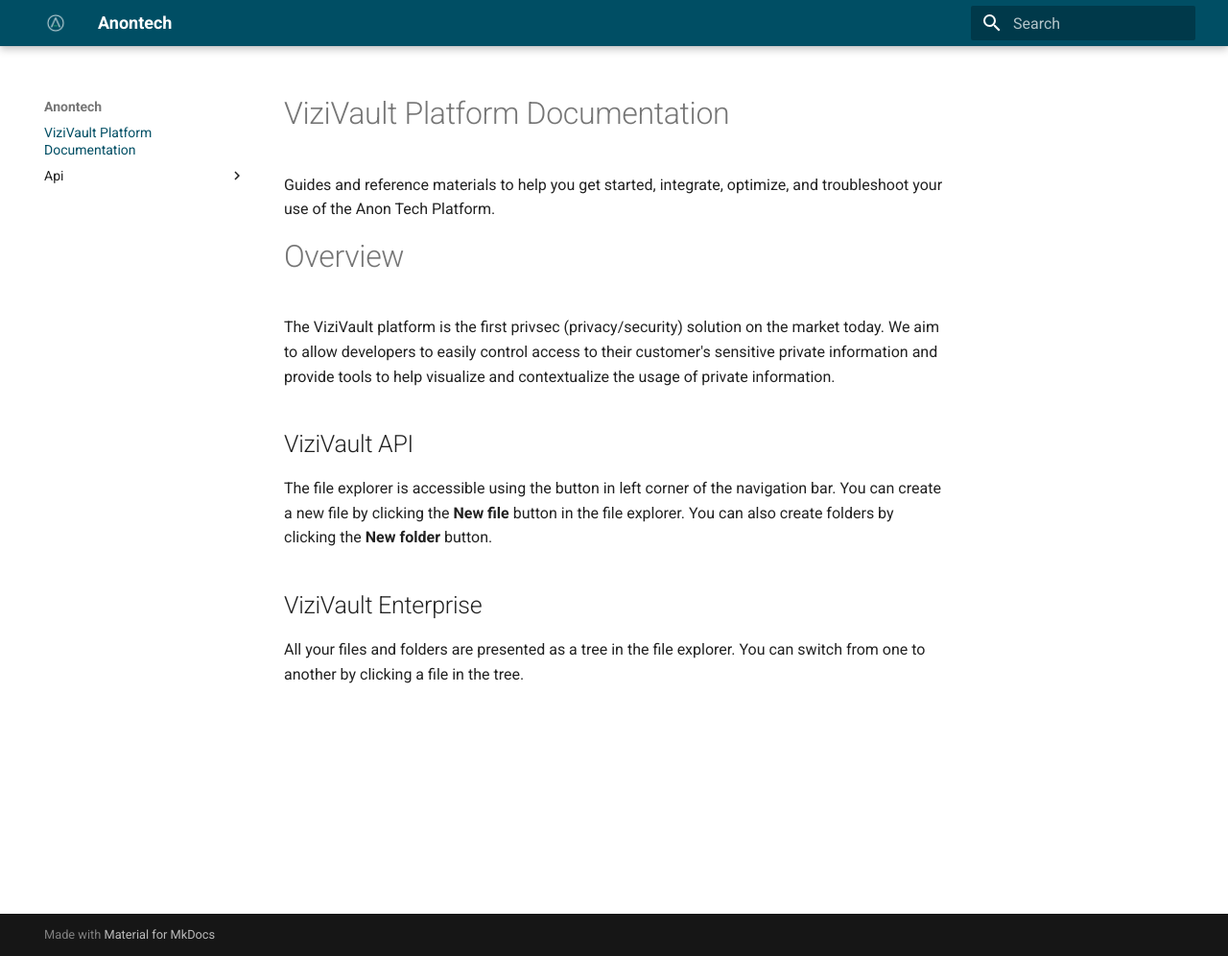
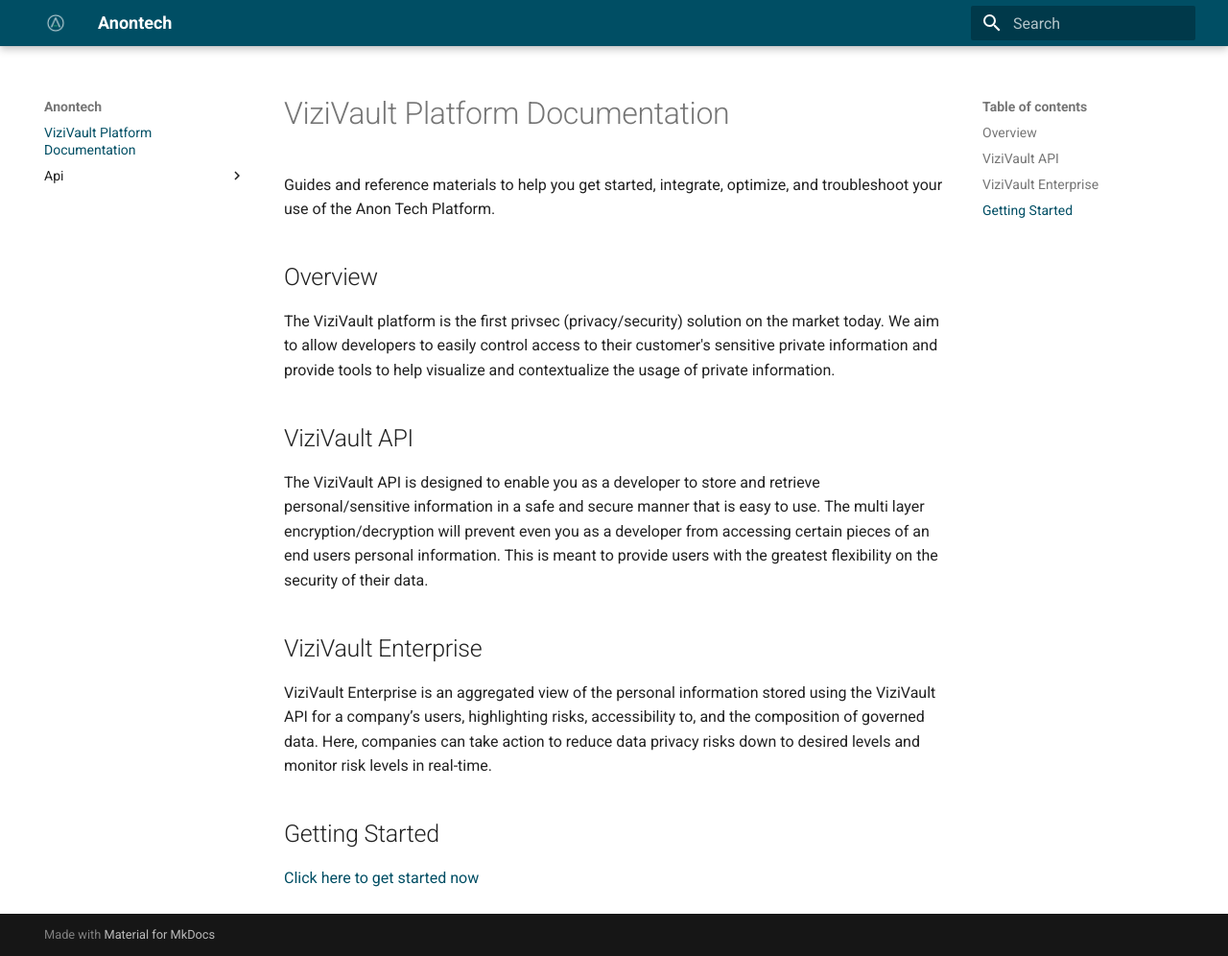
Before and after one commit to anontechnology/documentation, an MkDocs documentation site: the page built from docs/index.md, in a window 1280 px wide and 996 px high. Shown: the whole window at 96% size. Built offline with MkDocs 1.6.1 and Material for MkDocs 9.7.7, drawn with Linux system fonts in a browser that asks for light colours.

Commit message:
Update index.md

```diff
--- a/docs/index.md
+++ b/docs/index.md
@@ -2,13 +2,16 @@
 Guides and reference materials to help you get started, integrate, optimize, and troubleshoot your use of the Anon Tech Platform.
 
 
-# Overview
+## Overview
 The ViziVault platform is the first privsec (privacy/security) solution on the market today. We aim to allow developers to easily control access to their customer's sensitive private information and provide tools to help visualize and contextualize the usage of private information.
 
 ## ViziVault API
 
-The file explorer is accessible using the button in left corner of the navigation bar. You can create a new file by clicking the **New file** button in the file explorer. You can also create folders by clicking the **New folder** button.
+The ViziVault API is designed to enable you as a developer to store and retrieve personal/sensitive information in a safe and secure manner that is easy to use. The multi layer encryption/decryption will prevent even you as a developer from accessing certain pieces of an end users personal information. This is meant to provide users with the greatest flexibility on the security of their data.
 
 ## ViziVault Enterprise
 
-All your files and folders are presented as a tree in the file explorer. You can switch from one to another by clicking a file in the tree.
+ViziVault Enterprise is an aggregated view of the personal information stored using the ViziVault API for a company’s users, highlighting risks, accessibility to, and the composition of governed data. Here, companies can take action to reduce data privacy risks down to desired levels and monitor risk levels in real-time.
+
+## Getting Started
+[Click here to get started now](/api/getting-started)
```
